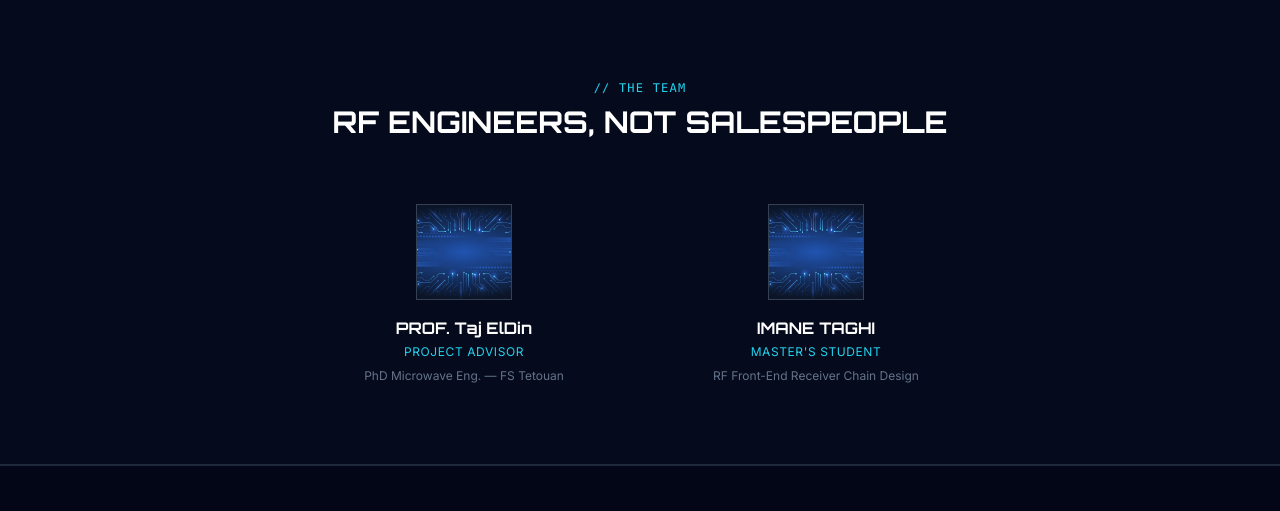
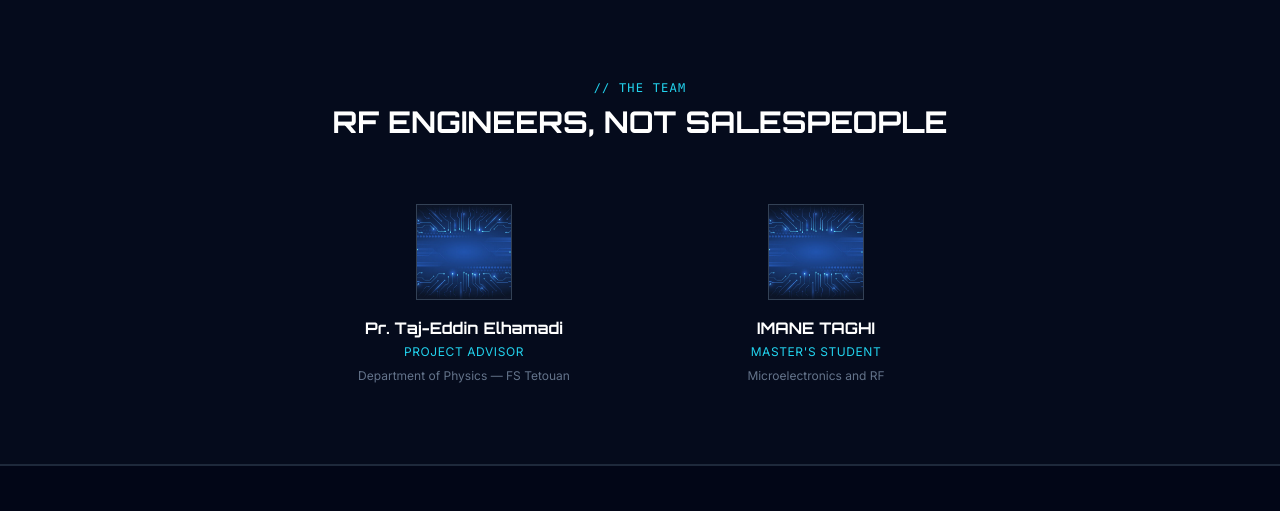
Before and after one commit to hajartaghi621-source/mrf_circuits, a FastAPI app: page /about in a window 1280 px wide. Shown: the part 1054-1565 px from the top of the page. Run offline with FastAPI, Linux system fonts and the light colour scheme; some libraries are stand-ins or nearby versions.

Commit message:
Update about.html

```diff
--- a/app/templates/about.html
+++ b/app/templates/about.html
@@ -53,9 +53,9 @@
         <div class="w-24 h-24 mx-auto mb-4 bg-slate-800 border border-slate-700 flex items-center justify-center overflow-hidden">
           <img src="/static/pic/image.png" alt="Prof. Yassine M." class="w-full h-full object-cover">
         </div>
-        <h4 class="font-tech font-bold text-white">PROF. Taj ElDin</h4>
+        <h4 class="font-tech font-bold text-white">Pr. Taj-Eddin Elhamadi</h4>
         <p class="text-cyan-400 text-xs tracking-wider mt-1">PROJECT ADVISOR</p>
-        <p class="text-slate-500 text-xs mt-2">PhD Microwave Eng. — FS Tetouan</p>
+        <p class="text-slate-500 text-xs mt-2">Department of Physics — FS Tetouan</p>
       </div>
       <div class="text-center">
         <div class="w-24 h-24 mx-auto mb-4 bg-slate-800 border border-slate-700 flex items-center justify-center overflow-hidden">
@@ -63,7 +63,7 @@
         </div>
         <h4 class="font-tech font-bold text-white">IMANE TAGHI</h4>
         <p class="text-cyan-400 text-xs tracking-wider mt-1">MASTER'S STUDENT</p>
-        <p class="text-slate-500 text-xs mt-2">RF Front-End Receiver Chain Design</p>
+        <p class="text-slate-500 text-xs mt-2">Microelectronics and RF</p>
       </div>
     </div>
   </div>
```
